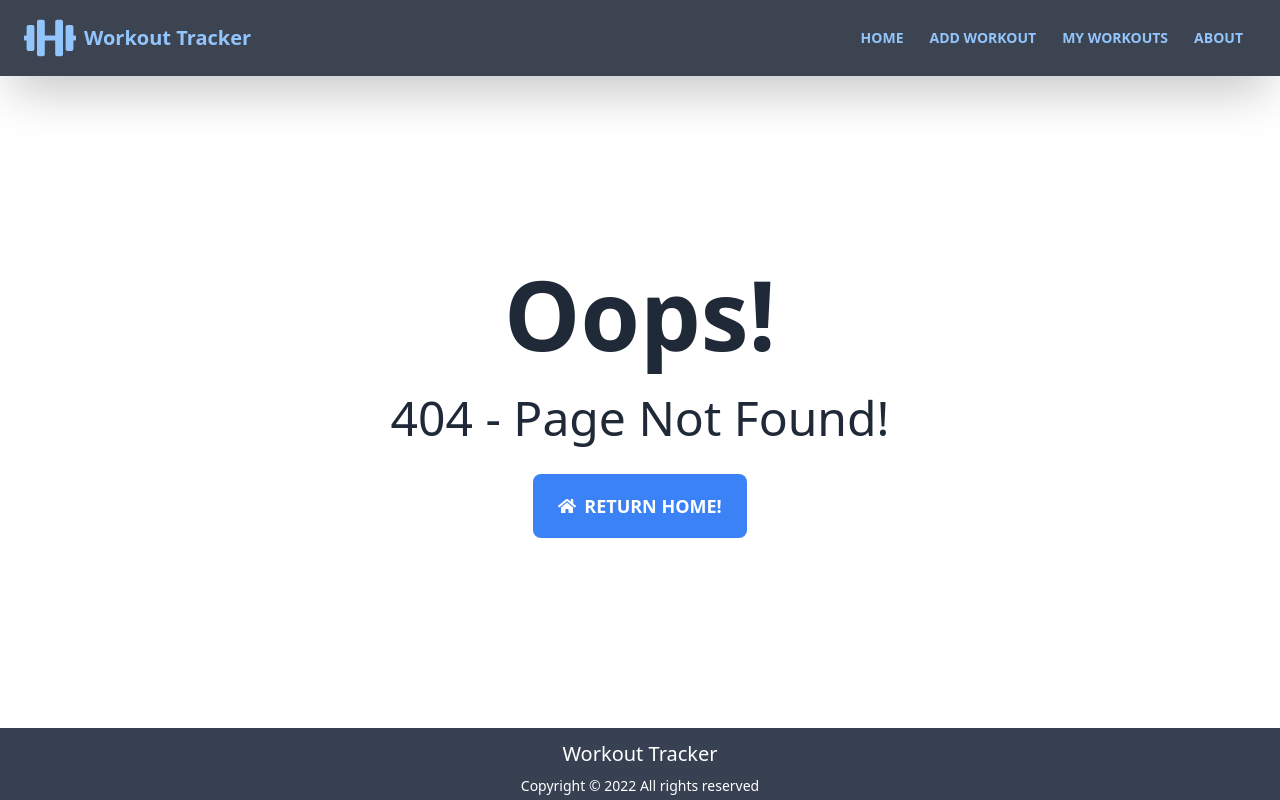
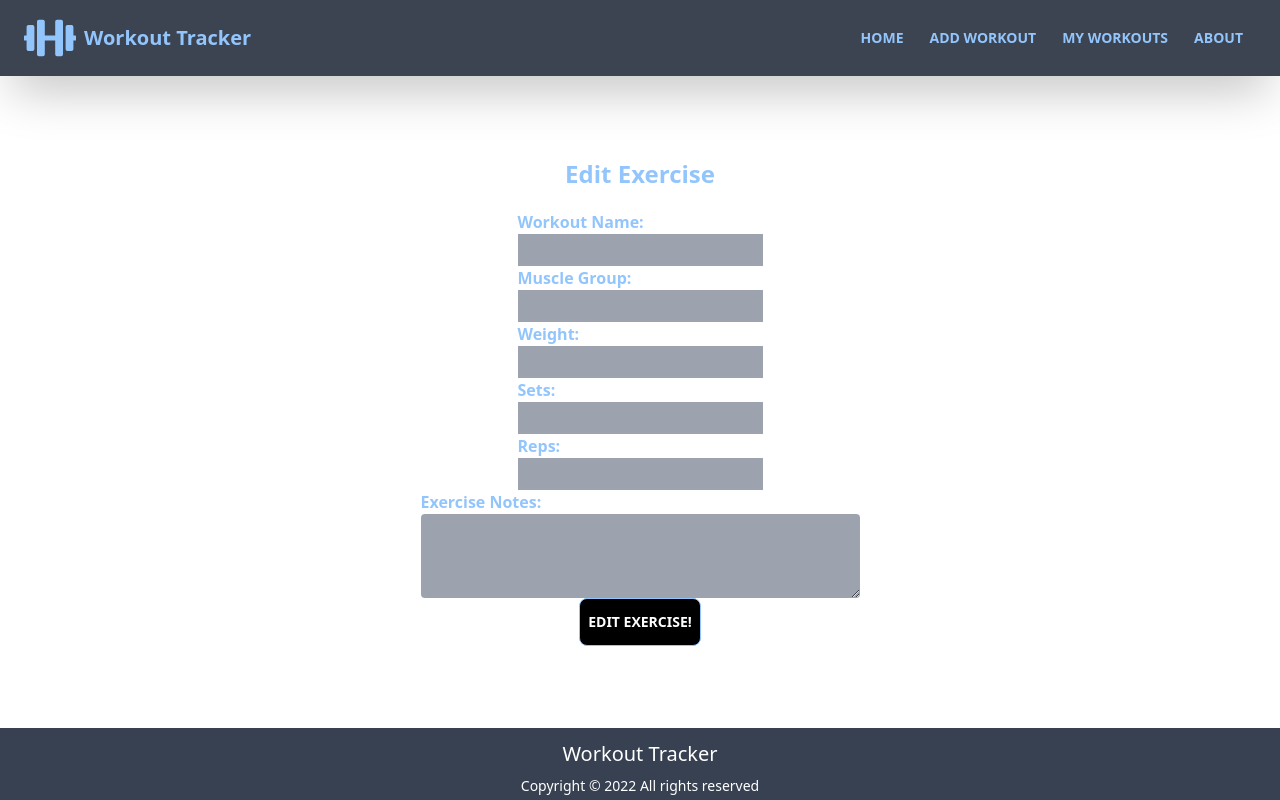
Before and after one commit to msalerno93/workout-tracker-frontend, a React (Create React App) app: page /workout/1/exercise/1 in a window 1280 px wide. Before the commit this address had no page. Built offline with nearby package versions, Linux system fonts and the light colour scheme; no server answers.

Commit message:
added edit/delete to exercises

```diff
--- a/src/App.js
+++ b/src/App.js
@@ -8,6 +8,7 @@ import MyWorkoutsPage from './Pages/MyWorkoutsPage'
 import NotFound from './Pages/NotFoundPage'
 import AboutPage from './Pages/AboutPage'
 import WorkoutShowPage from './Pages/WorkoutShowPage'
+import EditExercisePage from './Pages/EditExercisePage'
 
 
 function App() {
@@ -22,6 +23,7 @@ function App() {
             <Route path='/myworkouts' element={<MyWorkoutsPage />} />
             <Route path='/about' element={<AboutPage />} />
             <Route path='/workout/:id' element={<WorkoutShowPage />} />
+            <Route path='/workout/:wid/exercise/:id' element={<EditExercisePage/>} />
             <Route path='/notfound' element={<NotFound />} />
             <Route path='/*' element={<NotFound />} />
         </Routes>
@@ -40,3 +42,6 @@ export default App
 
 // ^^ make export default connect(mapStateToProps)(App)
 // return value is a function - passing App in as argument
+
+
+// editEntireExercise={editEntireExercise}
--- /dev/null
+++ b/src/Components/Exercise/EditExerciseForm.js
@@ -0,0 +1,164 @@
+import { useState } from "react";
+
+function EditExerciseForm({exercise, editEntireExercise}) {
+  const [name, setName] = useState(exercise.name);
+
+  const handleNameChange = (e) => {
+    setName(e.target.value);
+  };
+
+  const [muscle_group, setMuscleGroup] = useState(exercise.muscle_group);
+
+  const handleMuscleGroupChange = (e) => {
+    setMuscleGroup(e.target.value);
+  };
+
+  const [sets, setSets] = useState(exercise.sets);
+
+  const handleSetsChange = (e) => {
+    setSets(e.target.value);
+  };
+
+  const [reps, setReps] = useState(exercise.reps);
+
+  const handleRepChange = (e) => {
+    setReps(e.target.value);
+  };
+  const [weight, setWeight] = useState(exercise.weights);
+
+  const handleWeightChange = (e) => {
+    setWeight(e.target.value);
+  };
+
+  const [exercise_note, setExerciseNote] = useState(exercise.exercise_note);
+
+  const handleExerciseNote = (e) => {
+    setExerciseNote(e.target.value);
+  };
+
+  const handleSubmit = (e) => {
+    e.preventDefault();
+    if (name.trim().length > 5) {
+      const singleExercise = {
+        name,
+        muscle_group,
+        reps,
+        sets,
+        weight,
+        exercise_note,
+      };
+
+      editEntireExercise(singleExercise)
+
+
+      setName("");
+      setMuscleGroup("");
+      setSets("");
+      setReps("");
+      setWeight("");
+      setExerciseNote("");
+    }
+  };
+
+  return (
+    <div>
+      <h1 className="font-bold text-blue-300 text-2xl pb-5 flex flex-col justify-center items-center ">
+        Edit Exercise
+      </h1>
+      <form onSubmit={handleSubmit}>
+        <div className="font-bold flex flex-col justify-center items-center ">
+          <label className="text-blue-300">
+            <div className="text-blue-300 text-bolder">Workout Name:</div>
+            <input
+              type="text"
+              name="name"
+              className="pb-2 text-black font-bold flex flex-col
+                        justify-center items-center bg-gray-400"
+              defaultValue={exercise.name}
+              onChange={handleNameChange}
+            />
+          </label>
+          <label className="text-blue-300">
+            Muscle Group:
+            <input
+              type="text"
+              name="name"
+              className="pb-2 text-black font-bold flex flex-col justify-center
+                        items-center bg-gray-400"
+              defaultValue={exercise.muscle_group}
+              onChange={handleMuscleGroupChange}
+            />
+          </label>
+          <label className="text-blue-300">
+            Weight:
+            <input
+              type="text"
+              name="name"
+              className="pb-2 text-black font-bold flex flex-col justify-center
+                        items-center bg-gray-400"
+              defaultValue={exercise.weight}
+              onChange={handleWeightChange}
+            />
+          </label>
+          <label className="text-blue-300">
+            Sets:
+            <input
+              type="text"
+              name="name"
+              className="pb-2 text-black font-bold flex flex-col justify-center
+                        items-center bg-gray-400"
+              defaultValue={exercise.sets}
+              onChange={handleSetsChange}
+            />
+          </label>
+          <label className="text-blue-300">
+            Reps:
+            <input
+              type="text"
+              name="name"
+              className="pb-2 text-black font-bold flex flex-col justify-center
+                        items-center bg-gray-400"
+              defaultValue={exercise.reps}
+              onChange={handleRepChange}
+            />
+          </label>
+          <label className="text-blue-300">
+            Exercise Notes:
+            <textarea
+              className="
+                        form-control
+                        block
+                        w-full
+                        px-3
+                        py-1.5
+                        text-base
+                        text-black
+                        font-bold
+                        bg-gray-400
+                        rounded
+                        transition
+                        ease-in-out
+                        m-0
+                    "
+              rows="3"
+              cols="40"
+              placeholder="Notes about your excercise!"
+              defaultValue={exercise.exercise_note}
+              onChange={handleExerciseNote}
+            />
+          </label>
+          <input
+            className="btn btn-primary
+                    bg-black border-blue-300
+                    hover:bg-blue-600
+                    px-2"
+            type="submit"
+            value="Edit Exercise!"
+          />
+        </div>
+      </form>
+    </div>
+  );
+}
+
+export default EditExerciseForm;
--- a/src/Components/Workout/SingleWorkoutShowCard.js
+++ b/src/Components/Workout/SingleWorkoutShowCard.js
@@ -22,12 +22,11 @@ function SingleWorkoutShowCard() {
     })
   };
 
-  const deleteEntireExercise = () => {
-    const API_URL = `http://[::1]:3000/api/v1/workouts/${params.id}/exercises/${params.id}`
+  const deleteEntireExercise = (exerciseId) => {
+    const API_URL = `http://[::1]:3000/api/v1/workouts/${params.id}/exercises/${exerciseId}`
     fetch(API_URL, {method: "DELETE"
     })
   };
-
 
   return (
     <>
@@ -37,7 +36,8 @@ function SingleWorkoutShowCard() {
             <div>
               <WorkoutResults workout={singleWorkout}
               handleDelete={deleteEntireWorkout}
-              exerciseDelete={deleteEntireExercise}/>
+              exerciseDelete={deleteEntireExercise}
+              />
             </div>
           </div>
         </div>
--- a/src/Components/Workout/WorkoutResults.js
+++ b/src/Components/Workout/WorkoutResults.js
@@ -1,4 +1,6 @@
-function WorkoutResults({ workout, handleDelete, exerciseDelete }) {
+import {Link} from 'react-router-dom'
+
+function WorkoutResults({ workout, handleDelete, exerciseDelete, editExercise }) {
 
   if (workout.length === 0) return <h1> Loading </h1>;
   return (
@@ -21,12 +23,15 @@ function WorkoutResults({ workout, handleDelete, exerciseDelete }) {
                     Reps: <div className="pb-3">{e.reps}</div>
                     Sets: <div className="pb-3">{e.sets}</div>
                     Exercise Note: <div className="pb-8">{e.exercise_note}</div>
-                    <button onClick={exerciseDelete} className="btn btn-primary bg-red-500 border-black hover:bg-blue-600">
+                    <button onClick={() => exerciseDelete(e.id)} className="btn btn-primary bg-red-500 border-black hover:bg-blue-600">
                       Delete
                     </button>
+                    <Link to={`/workout/${workout.id}/exercise/${e.id}`}>
                     <button className="btn btn-black border-blue-300 text-white hover:bg-blue-600 mx-5">
                       Edit
                     </button>
+                    </Link>
+
                   </div>
                 </div>
               );
--- /dev/null
+++ b/src/Pages/EditExercisePage.js
@@ -0,0 +1,42 @@
+import EditExerciseForm from "../Components/Exercise/EditExerciseForm";
+import { useParams } from "react-router-dom";
+import { useState, useEffect } from "react";
+
+function EditExercisePage() {
+  const params = useParams();
+
+  const API_URL = `http://[::1]:3000/api/v1/workouts/${params.wid}/exercises/${params.id}`;
+
+  const [exercise, setExercise] = useState([]);
+
+  useEffect(() => {
+    fetch(API_URL)
+      .then((r) => r.json())
+      .then((data) => setExercise(data));
+  }, []);
+
+  const editEntireExercise = (formData) => {
+    const API_URL = `http://[::1]:3000/api/v1/workouts/${params.wid}/exercises/${params.id}`;
+    fetch(API_URL, {
+      method: "PATCH",
+      headers: {
+        Accept: "application/json",
+        "Content-Type": "application/json;charset=UTF-8",
+      },
+      body: JSON.stringify(formData),
+    });
+  };
+
+  return (
+    <div>
+      <div>
+        <EditExerciseForm
+          editEntireExercise={editEntireExercise}
+          exercise={exercise}
+        />
+      </div>
+    </div>
+  );
+}
+
+export default EditExercisePage;
```
